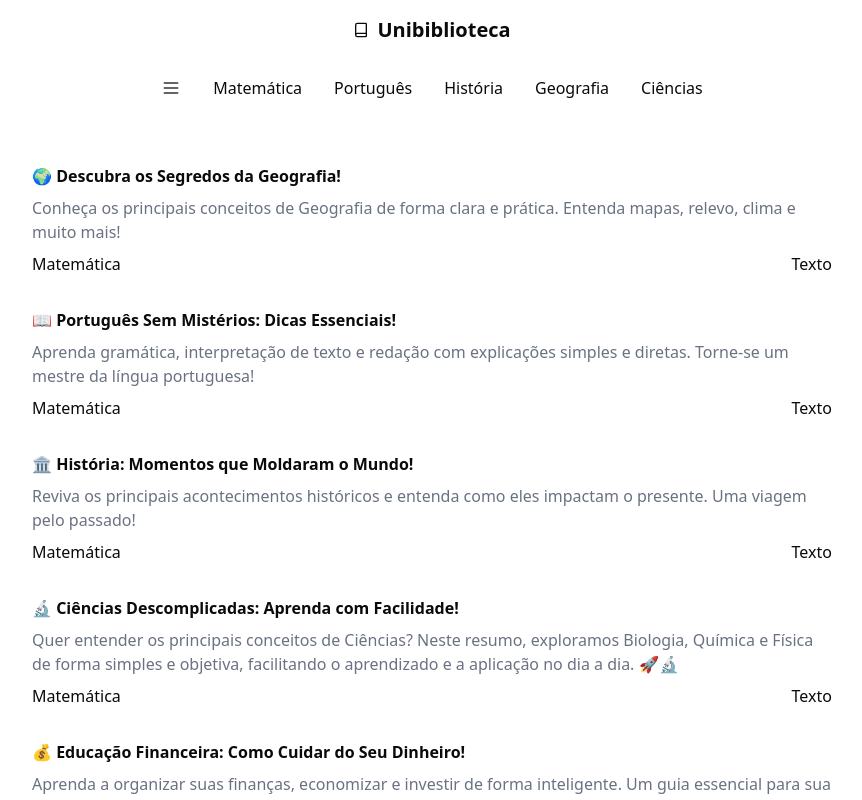
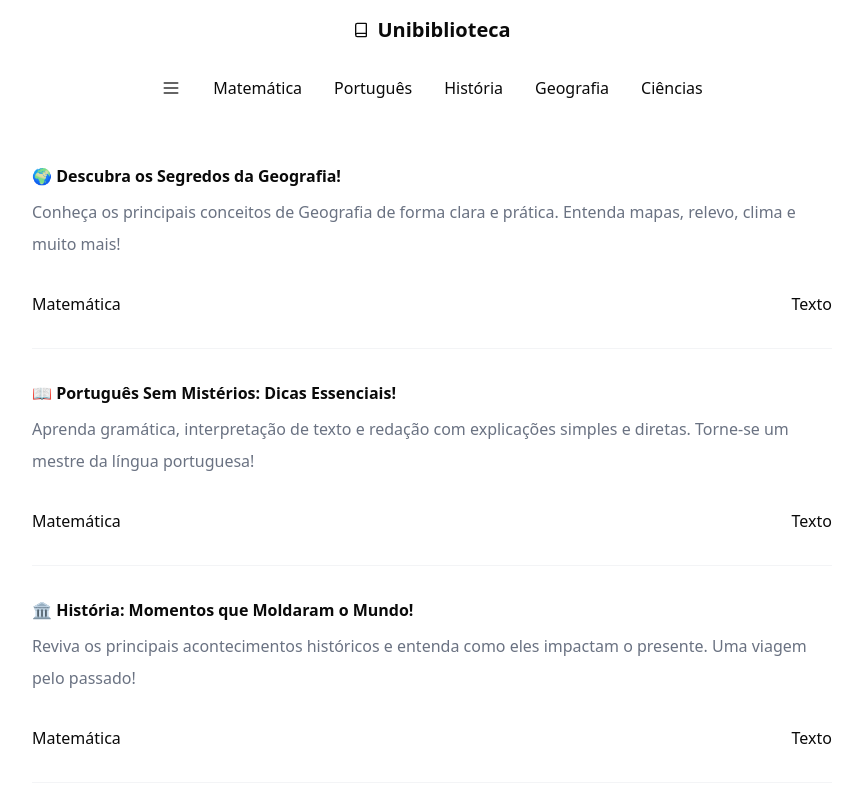
Before and after one commit to DamasoMagno/unibiblioteca, a Next.js app: page / in a window 1280 px wide. Shown: the top 800 px of the page, without its empty margins (208-1070 px from the left). Built offline with nearby package versions, Linux system fonts and the light colour scheme.

Commit message:
feat: post formatted

```diff
--- a/src/app/page.tsx
+++ b/src/app/page.tsx
@@ -87,11 +87,11 @@ export default function Home() {
         <ul className="flex flex-col gap-8">
           {posts.map((post) => {
             return (
-              <Link href="/" className="flex flex-col gap-2" key={post.id}>
+              <Link href="/" className="flex flex-col gap-2 border-b border-gray-100 pb-8 last:border-none" key={post.id}>
                 <strong>{post.titulo}</strong>
-                <p className="text-gray-500">{post.descricao}</p>
+                <p className="text-gray-500 leading-8 text-base">{post.descricao}</p>
 
-                <footer className="flex justify-between items-center">
+                <footer className="flex justify-between items-center mt-6">
                   <span>Matemática</span>
                   <span>Texto</span>
                 </footer>
```
